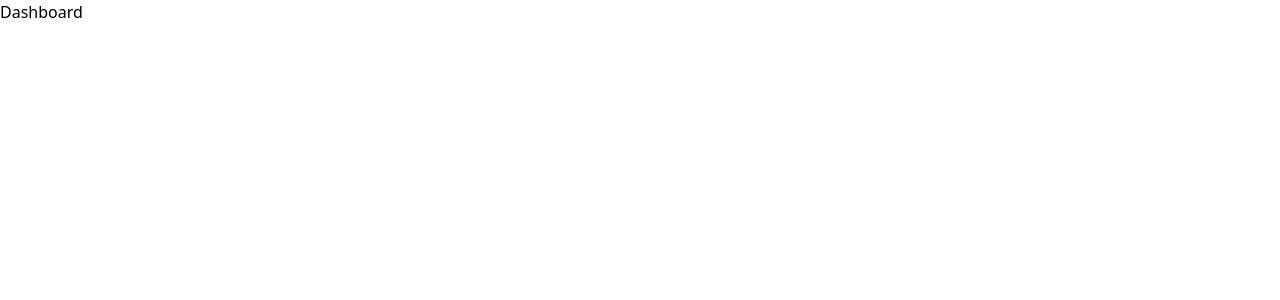
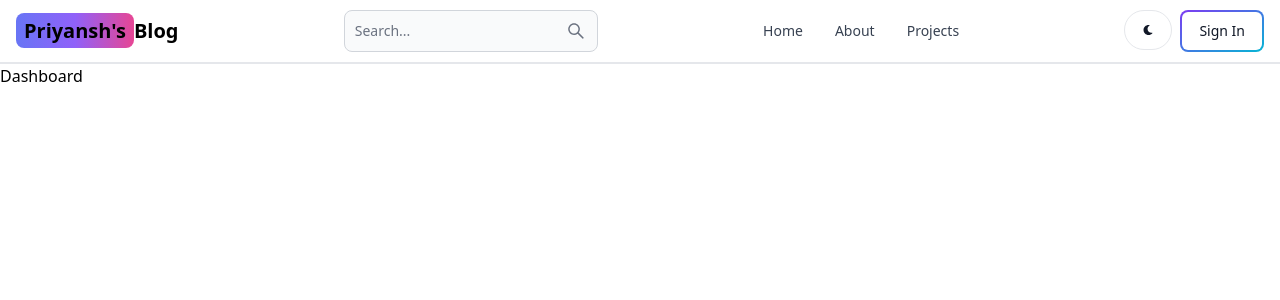
Before and after one commit to priyanshpatel12345/mern-blog, a React (Vite) app in the folder client/: page /dashboard in a window 1280 px wide. Shown: the top 300 px of the page. Built offline with nearby package versions, Linux system fonts and the light colour scheme.

Commit message:
create the header section

```diff
--- a/client/package.json
+++ b/client/package.json
@@ -10,8 +10,10 @@
     "preview": "vite preview"
   },
   "dependencies": {
+    "flowbite-react": "^0.10.1",
     "react": "^18.3.1",
     "react-dom": "^18.3.1",
+    "react-icons": "^5.2.1",
     "react-router-dom": "^6.24.1"
   },
   "devDependencies": {
--- a/client/src/App.jsx
+++ b/client/src/App.jsx
@@ -6,10 +6,12 @@
 import SignUp from "./pages/SignUp";
 import Dashboard from "./pages/Dashboard";
 import Projects from "./pages/Projects";
+import Header from "./components/Header";
 
 function App() {
   return (
     <BrowserRouter>
+      <Header />
       <Routes>
         <Route path="/" element={<Home />} />
         <Route path="/about" element={<About />} />
--- /dev/null
+++ b/client/src/components/Header.jsx
@@ -0,0 +1,60 @@
+import { Navbar, TextInput, Button } from "flowbite-react";
+import { AiOutlineSearch } from "react-icons/ai";
+import { FaMoon } from "react-icons/fa";
+import React from "react";
+import { Link, useLocation } from "react-router-dom";
+
+function Header() {
+  const path = useLocation().pathname;
+  return (
+    <Navbar className="border-b-2">
+      <Link
+        to="/"
+        className="  self-center whitespace-nowrap text-sm sm:text-xl font-semibold dark:text-white"
+      >
+        <span className="rounded-lg px-2 py-1 bg-gradient-to-r from-indigo-500 via-purple-500 to-pink-500">
+          Priyansh's
+        </span>
+        Blog
+      </Link>
+
+      <form>
+        <TextInput
+          type="text"
+          placeholder="Search..."
+          rightIcon={AiOutlineSearch}
+          className="hidden lg:inline"
+        />
+      </form>
+      <Button className="w-12 h-10 lg:hidden" color="gray" pill>
+        <AiOutlineSearch />
+      </Button>
+
+      <div className="flex gap-2 md:order-2">
+        <Button className="w-12 h-10 hidden sm:inline" color="gray" pill>
+          <FaMoon />
+        </Button>
+        <Link to="/sign-in">
+          <Button outline gradientDuoTone="purpleToBlue">
+            Sign In
+          </Button>
+        </Link>
+        <Navbar.Toggle />
+      </div>
+
+      <Navbar.Collapse>
+        <Navbar.Link active={path === "/"} as={"div"}>
+          <Link to="/">Home</Link>
+        </Navbar.Link>
+        <Navbar.Link active={path === "/about"} as={"div"}>
+          <Link to="/about">About</Link>
+        </Navbar.Link>
+        <Navbar.Link active={path === "/projects"} as={"div"}>
+          <Link to="/projects">Projects</Link>
+        </Navbar.Link>
+      </Navbar.Collapse>
+    </Navbar>
+  );
+}
+
+export default Header;
--- a/client/tailwind.config.js
+++ b/client/tailwind.config.js
@@ -1,8 +1,9 @@
+const flowbite = require("flowbite-react/tailwind");
 /** @type {import('tailwindcss').Config} */
 export default {
-  content: ["./index.html", "./src/**/*.{js,ts,jsx,tsx}"],
+  content: ["./index.html", "./src/**/*.{js,ts,jsx,tsx}", flowbite.content()],
   theme: {
     extend: {},
   },
-  plugins: [],
+  plugins: [flowbite.plugin()],
 };
```
Also changed, not shown: 1 other file (tests, documents, lock files or other folders).
